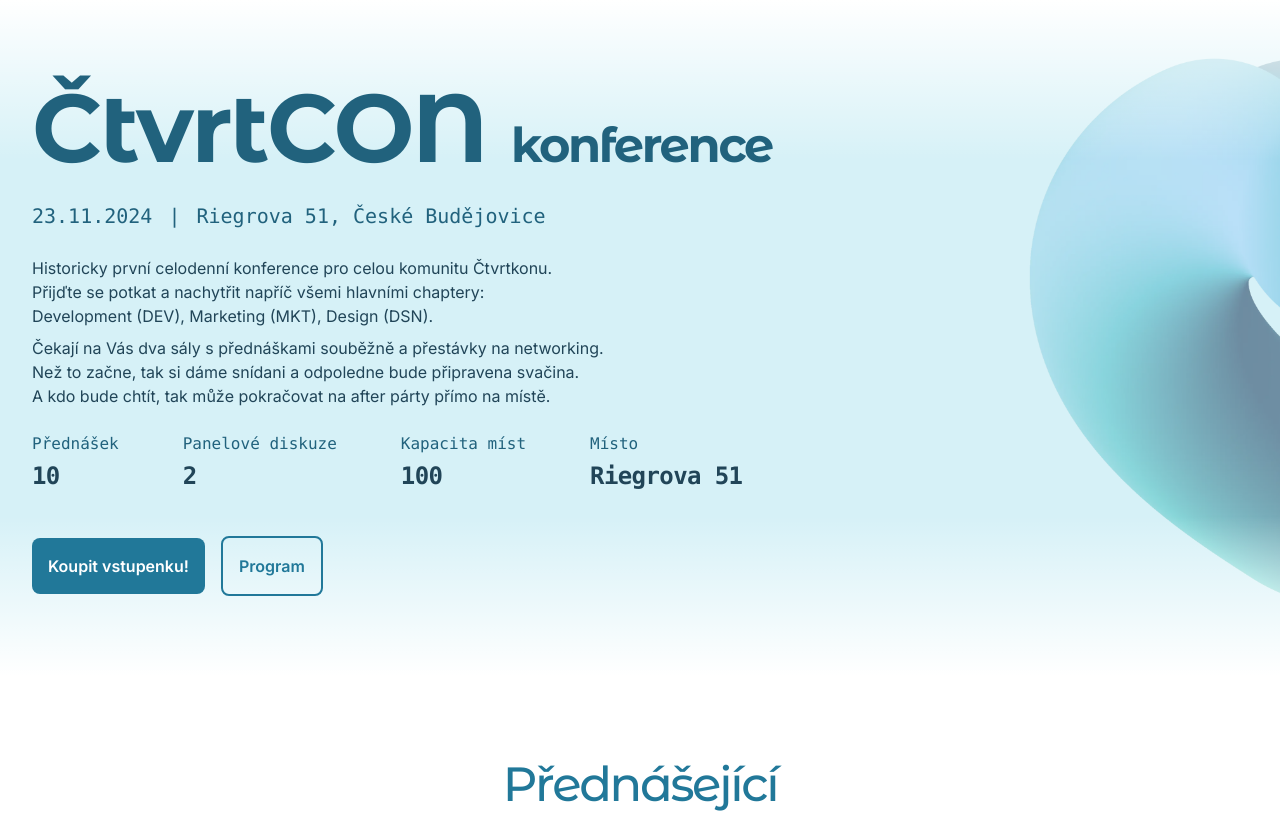
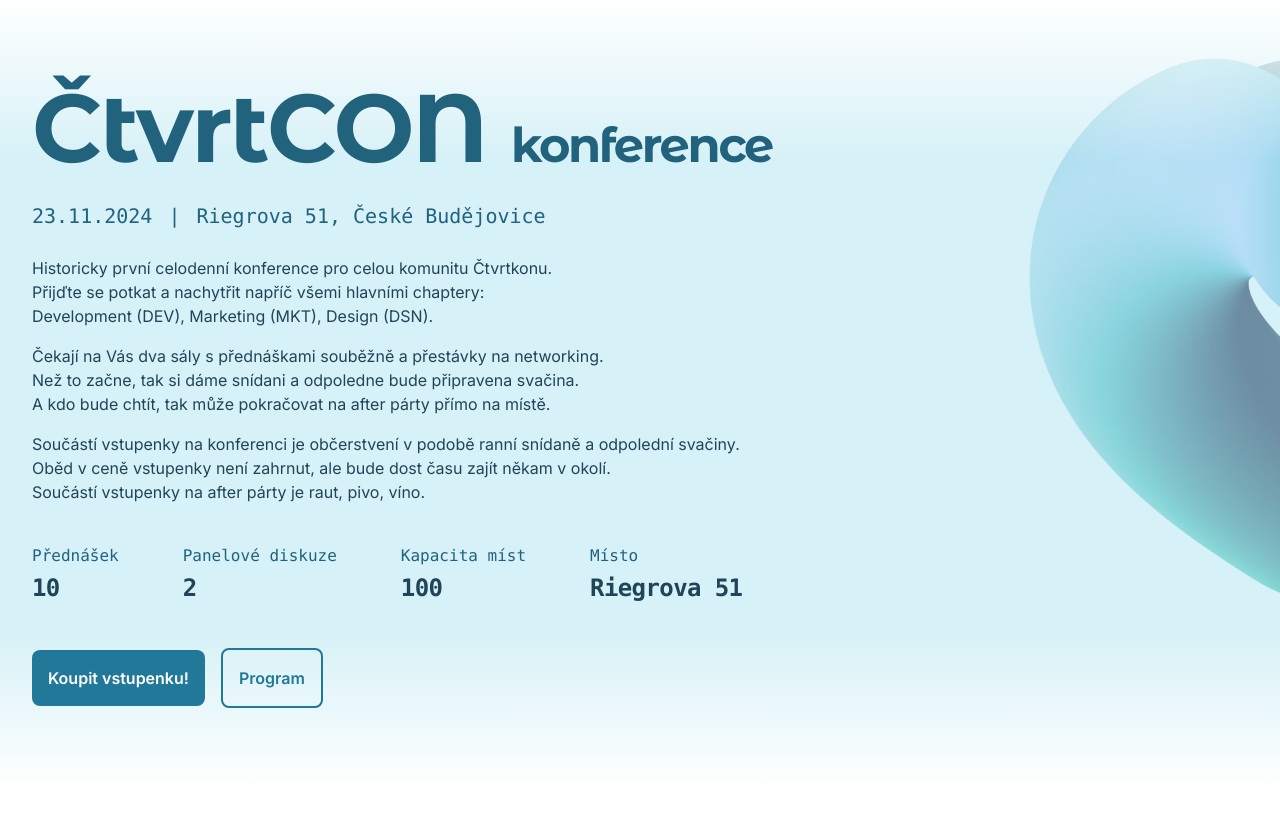
Before and after one commit to CtvrtCON/CtvrtCON, a Next.js app: page /ctvrtcon/ in a window 1280 px wide. Shown: the top 813 px of the page. Built offline with nearby package versions, Linux system fonts and the light colour scheme.

Commit message:
Extend hero with catering information

```diff
--- a/src/components/Hero.jsx
+++ b/src/components/Hero.jsx
@@ -26,7 +26,7 @@ export function Hero() {
             </div>
           </div>
           <div className="text-primary-900">
-            <p className="mb-2">
+            <p className="mb-4">
               Historicky první celodenní konference pro celou komunitu
               Čtvrtkonu.
               <br />
@@ -34,14 +34,21 @@ export function Hero() {
               <br />
               Development (DEV), Marketing (MKT), Design (DSN).
             </p>
-            <p>
+            <p className="mb-4">
               Čekají na Vás dva sály s přednáškami souběžně a přestávky na
               networking.
               <br />
               Než to začne, tak si dáme snídani a odpoledne bude připravena
               svačina.
-              <br />A kdo bude chtít, tak může pokračovat na after párty přímo
-              na místě.
+              <br />
+              A kdo bude chtít, tak může pokračovat na after párty přímo na místě.
+            </p>
+            <p className="mb-4">
+              Součástí vstupenky na konferenci je občerstvení v podobě ranní snídaně a odpolední svačiny.
+              <br />
+              Oběd v ceně vstupenky není zahrnut, ale bude dost času zajít někam v okolí.
+              <br />
+              Součástí vstupenky na after párty je raut, pivo, víno.
             </p>
           </div>
           <dl className="grid grid-cols-2 gap-x-4 gap-y-6 sm:gap-x-16 sm:gap-y-10 lg:auto-cols-auto lg:grid-flow-col lg:grid-cols-none lg:justify-start lg:text-left">
```
